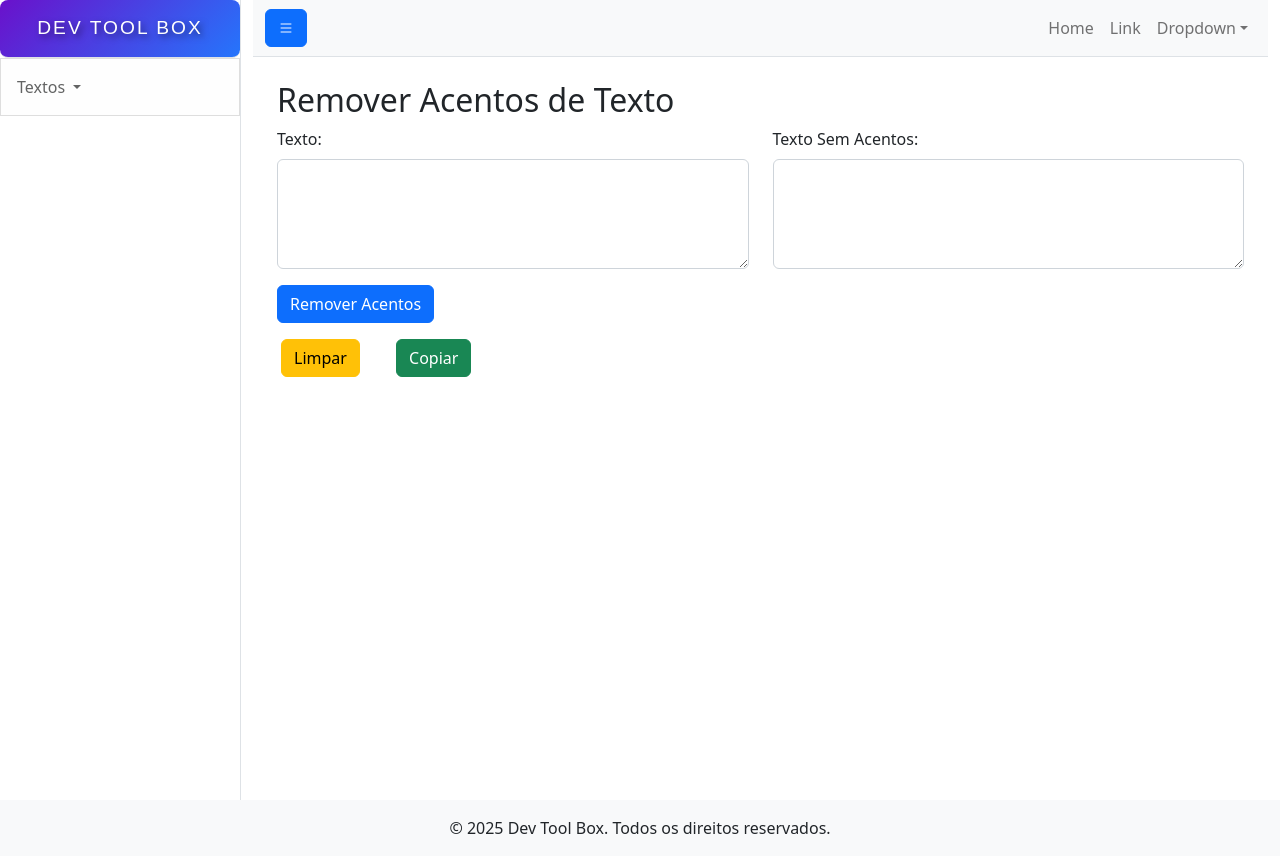
After one commit to JeffersonEstevo/DevToolBox, a Django app: page /remover_acentos/ in a window 1280 px wide. The commit adds this page. Run offline with Django 4.2, Linux system fonts and the light colour scheme; some libraries are stand-ins or nearby versions.

Commit message:
Adicionando remover_acentos

```diff
--- /dev/null
+++ b/dev_tool_box/core/static/core/js/remover_acentos.js
@@ -0,0 +1,20 @@
+document.getElementById("remove-accents-button").addEventListener("click", function () {
+    const originalText = document.getElementById("original-text").value;
+    const textWithoutAccents = originalText.normalize("NFD").replace(/[\u0300-\u036f]/g, "");
+    document.getElementById("modified-text").value = textWithoutAccents;
+});
+
+document.getElementById("clean-button").addEventListener("click", function () {
+    document.getElementById("original-text").value = "";
+    document.getElementById("modified-text").value = "";
+});
+
+document.getElementById("copy-button").addEventListener("click", function () {
+    const modifiedText = document.getElementById("modified-text");
+    modifiedText.select();
+    document.execCommand("copy");
+
+    const copyAlert = document.getElementById("copy-alert");
+    copyAlert.classList.remove("d-none");
+    setTimeout(() => copyAlert.classList.add("d-none"), 2000);
+});
--- a/dev_tool_box/core/templates/core/base.html
+++ b/dev_tool_box/core/templates/core/base.html
@@ -34,6 +34,7 @@
                             <li><a class="dropdown-item" href="{% url 'revirar_texto' %}">Revirar Texto</a></li>
                             <li><a class="dropdown-item" href="{% url 'converter_texto' %}">Maiúscula & Minúscula</a></li>
                             <li><a class="dropdown-item" href="{% url 'remover_espacos' %}">Remover Espaços Extras</a></li>
+                            <li><a class="dropdown-item" href="{% url 'remover_acentos' %}">Remover Acentos</a></li>
                         </ul>
                     </div>
                 </div>
--- /dev/null
+++ b/dev_tool_box/core/templates/core/remover_acentos.html
@@ -0,0 +1,34 @@
+{% extends "core/base.html" %}
+{% load static %}
+
+{% block content %}
+<div class="container-fluid">
+    <h2 class="mt-4">Remover Acentos de Texto</h2>
+
+    <div class="row">
+        <div class="col-md-6">
+            <div class="mb-3">
+                <label for="original-text" class="form-label">Texto:</label>
+                <textarea id="original-text" class="form-control" rows="4"></textarea>
+            </div>
+        </div>
+
+        <div class="col-md-6">
+            <div class="mb-3">
+                <label for="modified-text" class="form-label">Texto Sem Acentos:</label>
+                <textarea id="modified-text" class="form-control" rows="4" readonly></textarea>
+            </div>
+        </div>
+    </div>
+    <button id="remove-accents-button" class="btn btn-primary">Remover Acentos</button>
+</div>
+
+<button id="clean-button" class="btn btn-warning m-3">Limpar</button>
+<button id="copy-button" class="btn btn-success m-3">Copiar</button>
+<div id="copy-alert" class="alert alert-success d-none" role="alert">
+    Texto copiado com sucesso!
+</div>
+
+<script src="{% static 'core/js/remover_acentos.js' %}"></script>
+
+{% endblock %}
--- a/dev_tool_box/core/urls.py
+++ b/dev_tool_box/core/urls.py
@@ -13,6 +13,7 @@ urlpatterns = [
     path('revirar_texto/', views.revirar_texto, name='revirar_texto'),
     path('converter_texto/', views.converter_texto, name='converter_texto'),
     path('remover_espacos/', views.remover_espacos, name='remover_espacos'),
+    path('remover_acentos/', views.remover_acentos, name='remover_acentos'),
 ]
 
 if settings.DEBUG:
--- a/dev_tool_box/core/views.py
+++ b/dev_tool_box/core/views.py
@@ -28,3 +28,6 @@ def converter_texto(request):
 
 def remover_espacos(request):
     return render(request, "core/remover_espacos.html")
+
+def remover_acentos(request):
+    return render(request, "core/remover_acentos.html")
```
